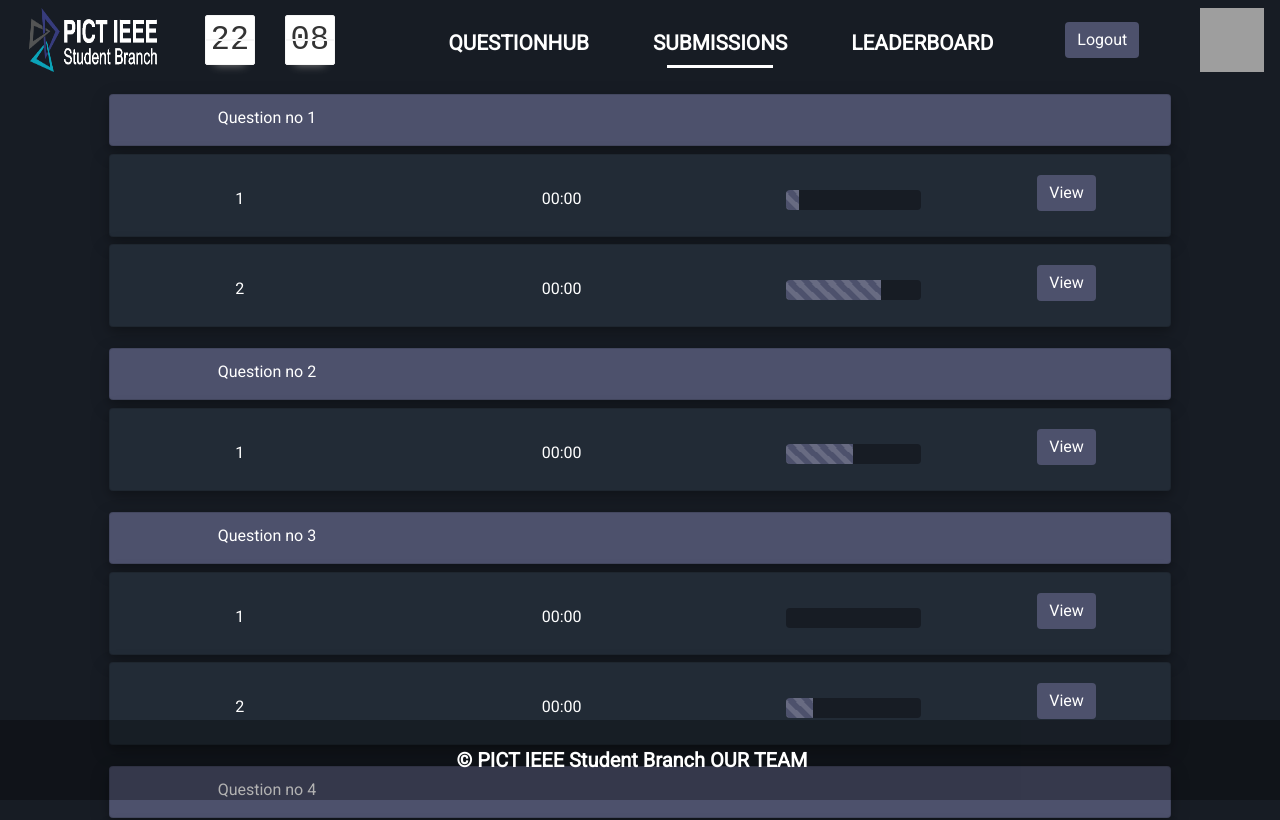
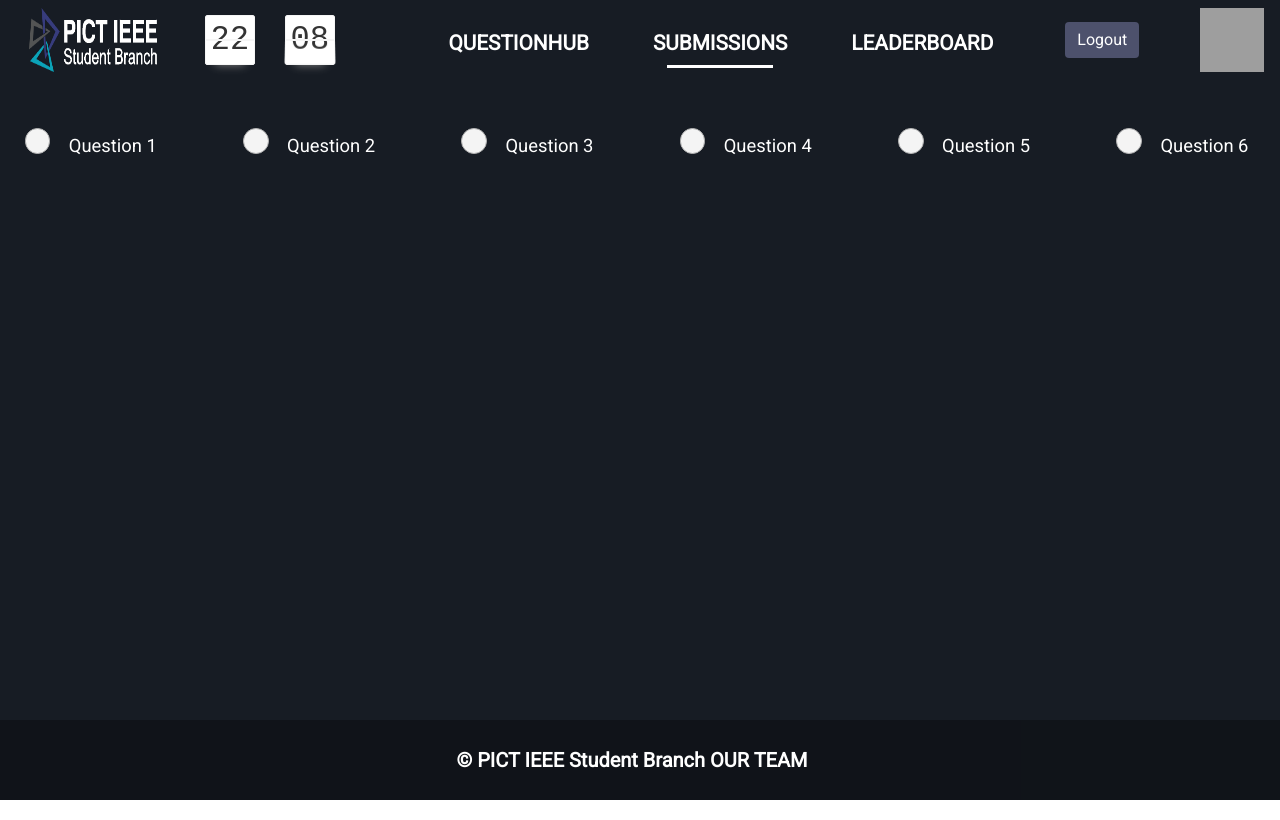
Before and after one commit to meghadandapat/CTD-RC2-Frontend, a React (Create React App) app: page /submissions in a window 1280 px wide. Shown: the top 820 px of the page. Built offline with nearby package versions, Linux system fonts and the light colour scheme; grey boxes are pictures that could not be loaded; a web font is replaced by a local one.

Commit message:
Submissions

```diff
--- a/src/components/Submissions/QueCard.js
+++ b/src/components/Submissions/QueCard.js
@@ -10,7 +10,7 @@ const QueCard = ({qno}) => {
                   <div className="card-body">
                     <div className="row">
                       <div className="col-sm-1"></div>
-                      <div className="col-sm-2 ">
+                      <div className="col-sm-2 text-center">
                         <p className="quetext">Question no {qno}</p>
                       </div>
                       <div className="col-sm-9"></div>
--- a/src/components/Submissions/Submissions.css
+++ b/src/components/Submissions/Submissions.css
@@ -1,39 +1,33 @@
-.sub{
+.sub {
   overflow-x: hidden;
-
 }
-.quetext{
-
+.quetext {
   width: max-content;
   margin-top: -0.6em;
   color: #ffffff;
 }
-.qcard{
-
+.qcard {
   box-shadow: 0 4px 8px 0 rgba(0, 0, 0, 0.16), 0 6px 20px 0 rgba(0, 0, 0, 0.2);
-    background-color:#4d516c;
+  background-color: #4d516c;
   color: #ffffff !important;
-    height: 60%;
+  height: 67%;
   margin-top: 1.8vh;
 }
-.btn{
+.btn {
   color: #ffffff !important;
 }
-.table{
+.table {
   /* margin-top: -7px; */
-
 }
-.subtext{
-
-    color:#ffffff;
-
+.subtext {
+  color: #ffffff;
 }
-.subcard{
+.subcard {
   margin-top: -0.8em;
   margin-bottom: -2em;
 }
 
-.scard{
+.scard {
   /* overflow: hidden;
     color: white;
     height: 80%;
@@ -47,31 +41,41 @@
   background-image: linear-gradient(to top right, #222b36 0%, #222b36 100%);
   height: 68%;
   text-align: center;
-
 }
-.btn1{
+.btn1 {
   margin-top: -0.8em;
   margin-right: -50px;
 }
-.space{
+.space {
   margin-bottom: 10vh;
 }
-.progbar{
+.progbar {
   margin-top: 2.5px;
 }
-
+.ques1 {
+  margin-top: 3vh;
+}
+.radio input[type="radio"] {
+  opacity: 0;
+}
+.radio-label {
+  color: white;
+  padding-top: 2vh;
+  margin: 0 1.5em;
+  font-size: 2.3vh;
+}
 
 @media only screen and (max-width: 600px) {
-    .scard{
+  .scard {
     font-size: 12px;
   }
-    .qcard{
+  .qcard {
     font-size: 15px;
   }
-    .progbar{
+  .progbar {
     width: 100px;
   }
-    .btn1{
+  .btn1 {
     margin-top: 0px;
     margin-right: 0px;
     font-size: 10px;
--- a/src/components/Submissions/Submissions.js
+++ b/src/components/Submissions/Submissions.js
@@ -1,6 +1,6 @@
 import { ProgressBar} from "react-bootstrap";
 import { useState } from 'react';
-
+import { Table } from "react-bootstrap";
 import React from 'react';
 import "./Submissions.css";
 import QueCard from "./QueCard";
@@ -8,10 +8,17 @@ import SubCard from "./SubCard";
 
 
 const Submissions = () => {
-    const [que1, setQue1] = useState([
+    const [queno, setQueno] = useState(1);
+    const [toggle1, setToggle1] = useState(true);
+    const [toggle2, setToggle2] = useState(false);
+    const [toggle3, setToggle3] = useState(false);
+    const [toggle4, setToggle4] = useState(false);
+    const [toggle5, setToggle5] = useState(false);
+    const [toggle6, setToggle6] = useState(false);
+    const que1 = [
         {id:1, time:'00:00', progress:10 },
         {id:2, time:'00:00', progress:70 },
-    ]);
+    ];
 
     const [que2, setQue2] = useState([
         {id:1, time:'00:00', progress:50 },
@@ -34,10 +41,112 @@ const Submissions = () => {
     const [que6, setQue6] = useState([
 
     ]);
+
+    function questionHandler(e){
+        setQueno(e.target.value)
+        if(queno==1){
+            setToggle1(true)
+        }
+        if(queno==2){
+            setToggle2(true)
+        }
+    }
     return (
         <div className="sub">
-            <QueCard qno={1}/>
-            {que1.map((que1) => (
+            <div className="row qbuttons">
+            <Table responsive className="table table-borderless">
+              <tbody>
+                <tr>
+                  <td>
+                    <div className="radio">
+                    <input
+                    id="radio-1"
+                    name="radio"
+                    value="1"
+                    type="radio"
+                    onChange={questionHandler}
+                     />
+                    <label for="radio-1" className="radio-label">
+                    Question 1
+                    </label>
+                    </div>
+                  </td>
+                  <td>
+                    <div className="radio">
+                    <input
+                    id="radio-2"
+                    name="radio"
+                    value="2"
+                    onChange={questionHandler}
+                    type="radio"  />
+                    <label for="radio-2" className="radio-label">
+                    Question 2
+                    </label>
+                    </div>
+                  </td>
+                  <td>
+                    <div className="radio">
+                    <input
+                    id="radio-3"
+                    name="radio"
+                    value="3"
+                    onChange={questionHandler}
+                    type="radio"  />
+                    <label for="radio-3" className="radio-label">
+                    Question 3
+                    </label>
+                    </div>
+                  </td>
+                  <td>
+                    <div className="radio">
+                    <input
+                    id="radio-4"
+                    name="radio"
+                    value="4"
+                    onChange={questionHandler}
+                    type="radio"  />
+                    <label for="radio-4" className="radio-label">
+                    Question 4
+                    </label>
+                    </div>
+                  </td>
+                  <td>
+                    <div className="radio">
+                    <input
+                    id="radio-5"
+                    name="radio"
+                    value="5"
+                    onChange={questionHandler}
+                    type="radio"/>
+                    <label for="radio-5" className="radio-label">
+                    Question 5
+                    </label>
+                    </div>
+                  </td>
+                  <td>
+                    <div className="radio">
+                    <input
+                    id="radio-6"
+                    name="radio"
+                    value="6"
+                    onChange={questionHandler}
+                    type="radio"  />
+                    <label for="radio-6" className="radio-label">
+                    Question 6
+                    </label>
+                    </div>
+                  </td>
+
+                </tr>
+
+              </tbody>
+            </Table>
+            </div>
+
+
+            {/* <div className="ques1">
+                <QueCard qno={1} />
+                {toggle1 && que1.map((que1) => (
                     <div className="que-preview" key={que1.id}>
                         {que1.id!==0 && <SubCard
                         attemptNo={que1.id}
@@ -49,8 +158,11 @@ const Submissions = () => {
                         />}
                     </div>
                 ))}
+            </div>
+
+            <div className="ques">
                 <QueCard qno={2}/>
-            {que2.map((que2) => (
+                {toggle2 && que2.map((que2) => (
                     <div className="que-preview" key={que2.id}>
                         {que2.id!==0 && <SubCard
                         attemptNo={que2.id}
@@ -62,8 +174,11 @@ const Submissions = () => {
                         />}
                     </div>
                 ))}
+            </div>
+
+            <div className="ques">
             <QueCard qno={3}/>
-            {que3.map((que3) => (
+            {toggle3 && que3.map((que3) => (
                 <div className="que-preview" key={que3.id}>
                     {que3.id!==0 && <SubCard
                     attemptNo={que3.id}
@@ -75,8 +190,11 @@ const Submissions = () => {
                     />}
                 </div>
             ))}
+            </div>
+
+            <div className="ques">
             <QueCard qno={4}/>
-            {que4.map((que4) => (
+            {toggle4 && que4.map((que4) => (
                 <div className="que-preview" key={que4.id}>
                     {que4.id!==0 && <SubCard
                     attemptNo={que4.id}
@@ -88,8 +206,11 @@ const Submissions = () => {
                     />}
                 </div>
             ))}
+            </div>
+
+            <div className="ques">
             <QueCard qno={5}/>
-            {que5.map((que5) => (
+            {toggle5 && que5.map((que5) => (
                 <div className="que-preview" key={que5.id}>
                     {que5.id!==0 && <SubCard
                     attemptNo={que5.id}
@@ -101,8 +222,11 @@ const Submissions = () => {
                     />}
                 </div>
             ))}
+            </div>
+
+            <div className="ques">
             <QueCard qno={6}/>
-            {que6.map((que6) => (
+            {toggle6 && que6.map((que6) => (
                 <div className="que-preview" key={que6.id}>
                     {que6.id!==0 && <SubCard
                     attemptNo={que6.id}
@@ -114,6 +238,9 @@ const Submissions = () => {
                     />}
                 </div>
             ))}
+            </div> */}
+
+
             <div className="space"></div>
         </div>
     );
```
Lines whose indentation alone changed are shown as unchanged.
